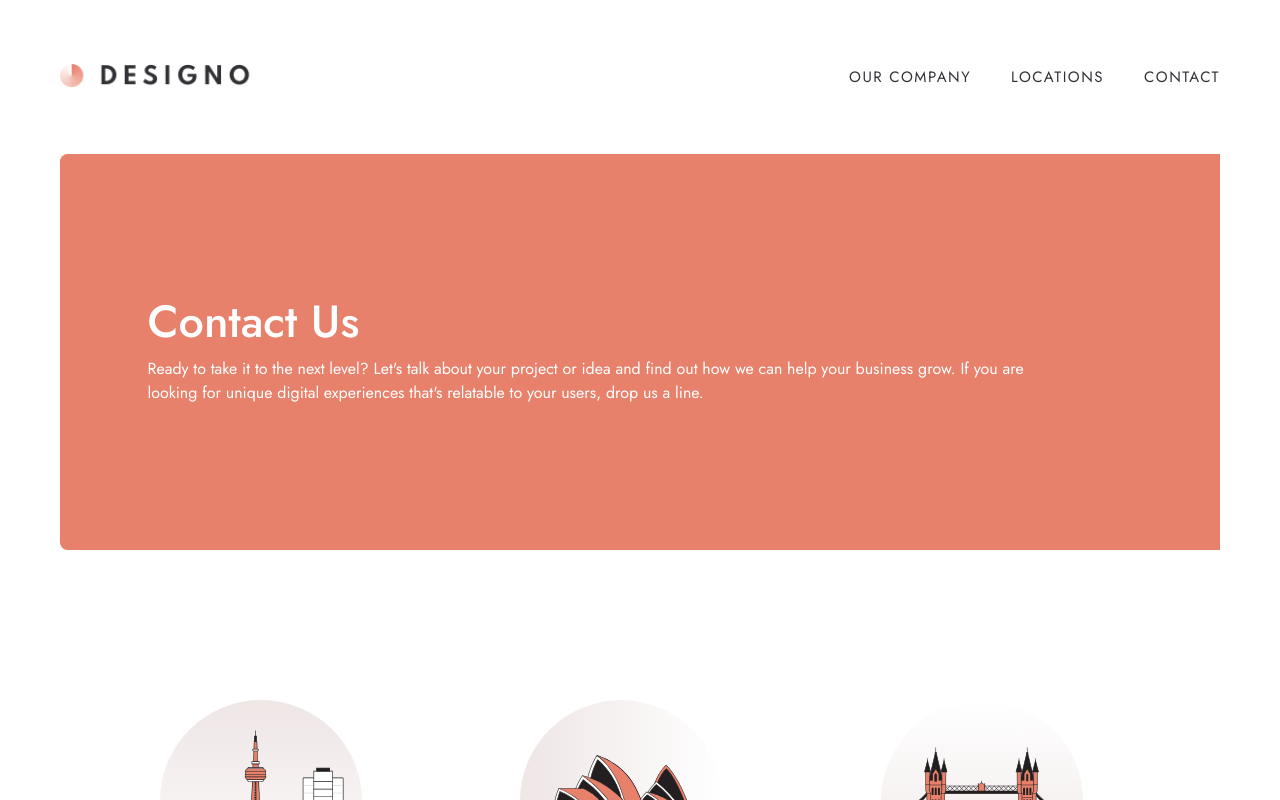
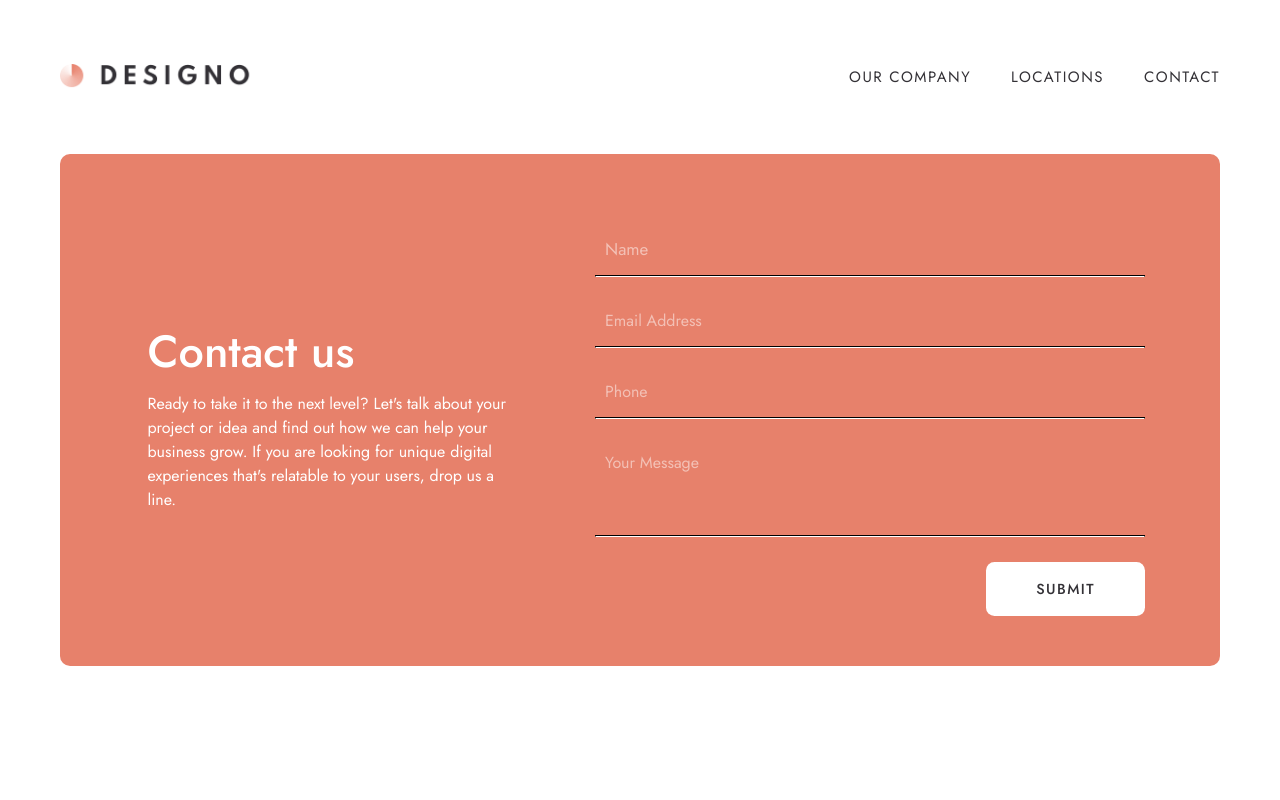
Before and after one commit to Bolazcoding/designo-website, a Next.js app: page /contact in a window 1280 px wide. Shown: the top 800 px of the page. Built offline with nearby package versions, Linux system fonts and the light colour scheme.

Commit message:
contact form added

```diff
--- /dev/null
+++ b/app/_components/ContactForm.tsx
@@ -0,0 +1,42 @@
+function ContactForm() {
+  return (
+    <form className="flex flex-col">
+      <input
+        className="w-[550px] text-[1.7rem] text-white pl-4 py-5"
+        type="text"
+        placeholder="Name"
+      />
+
+      <div className="border-[0.5px] border-b-[#fff]"></div>
+      <input
+        className="w-[500px] text-[1.6rem] text-white pl-4 py-5 mt-8"
+        type="email"
+        placeholder="Email Address"
+      />
+
+      <div className="border-[0.5px] border-b-[#fff]"></div>
+
+      <input
+        className="w-[500px] text-[1.6rem] text-white pl-4 py-5 mt-8"
+        type="tel"
+        placeholder="Phone"
+      />
+
+      <div className="border-[0.5px] border-b-[#fff]"></div>
+
+      <input
+        className="w-[500px] text-[1.6rem] text-white pl-4 pt-5 pb-24 mt-8"
+        type="text"
+        placeholder="Your Message"
+      />
+
+      <div className="border-[0.5px] border-b-[#fff]"></div>
+
+      <button className="self-end bg-white text-[1.45rem] text-secondary font-medium tracking-widest uppercase mt-10 py-6.5 px-20 rounded-[0.85rem] cursor-pointer">
+        Submit
+      </button>
+    </form>
+  );
+}
+
+export default ContactForm;
--- a/app/_components/Cta.tsx
+++ b/app/_components/Cta.tsx
@@ -11,11 +11,11 @@ type Props = {
 function Cta({ children, className, linkTo, bgColor, ctaColor }: Props) {
   return (
     <div
-      className={`${className} bg-${bgColor} inline-block py-6.5 px-9.5 rounded-[0.85rem]`}
+      className={`${className} bg-${bgColor} inline-block py-6.5 px-9.5 rounded-[0.85rem] cursor-pointer`}
     >
       <Link
         href={linkTo}
-        className={`text-${ctaColor} text-[1.45rem] font-medium tracking-widest uppercase cursor-pointer`}
+        className={`text-${ctaColor} text-[1.45rem] font-medium tracking-widest uppercase`}
       >
         {children}
       </Link>
--- a/app/_components/SubmitContact.tsx
+++ b/app/_components/SubmitContact.tsx
@@ -1,15 +1,18 @@
+import ContactForm from "./ContactForm";
+
 function SubmitContact() {
   return (
-    <section className="flex items-center mx-[6rem]">
-      <div className="bg-primary rounded-l-xl py-58 pl-35 pr-60">
-        <h1 className="text-white text-7xl font-medium">Contact Us</h1>
-        <p className="text-white text-[1.6rem] mt-5">
+    <section className="bg-primary flex items-center gap-30 justify-center mx-[6rem] rounded-2xl pt-28 pb-20 pr-30">
+      <div className="flex flex-col justify-center rounded-l-xl pl-35">
+        <h1 className="text-white text-7xl font-medium">Contact us</h1>
+        <p className="text-white text-[1.6rem] mt-7">
           Ready to take it to the next level? Let&apos;s talk about your project
           or idea and find out how we can help your business grow. If you are
           looking for unique digital experiences that&apos;s relatable to your
           users, drop us a line.
         </p>
       </div>
+      <ContactForm />
     </section>
   );
 }
```
